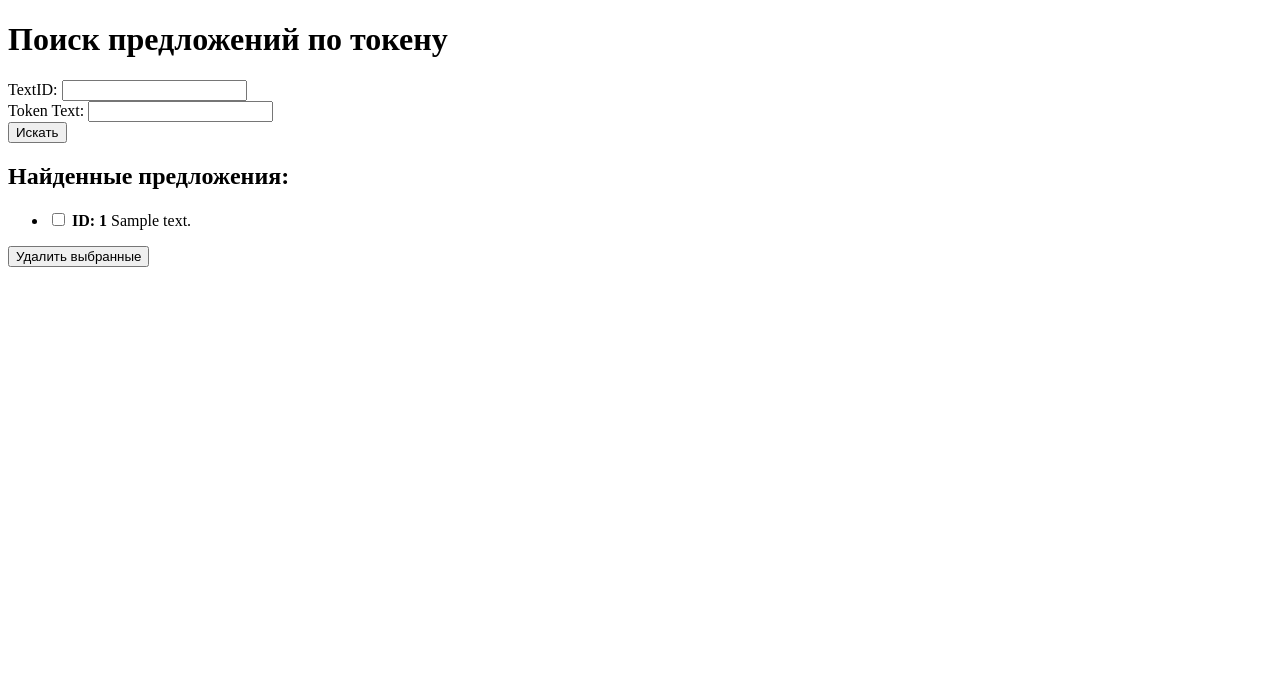
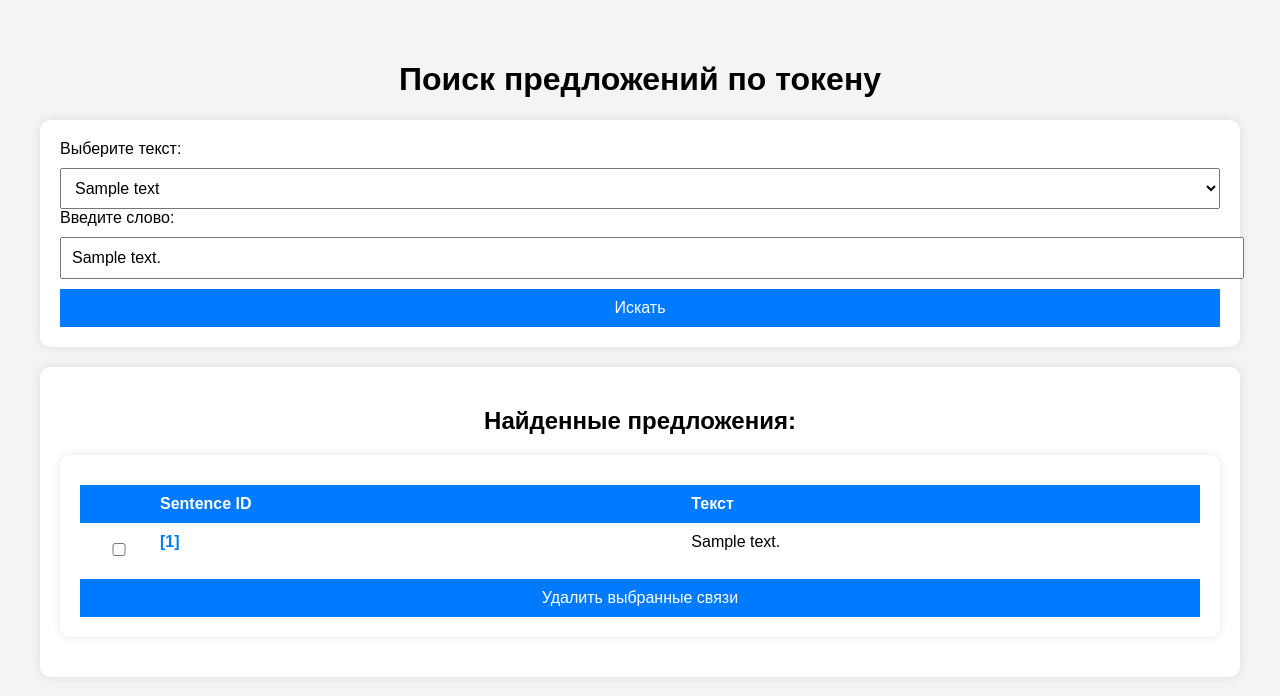
Before and after one commit to kagort/tolstoy-words-local, a Flask app: template templates/index.html in a window 1280 px wide. Shown: the top 696 px of the page. Run offline with Flask 3, Linux system fonts and the light colour scheme; the template is opened without the code that fills it: most values are stand-ins (such as "Sample title", 1, 10 or a date in 2020).

Commit message:
new Colones

```diff
--- a/script1.py
+++ b/script1.py
@@ -1,6 +1,7 @@
 from flask import Flask, render_template, request, redirect, url_for
 from sqlalchemy.orm import sessionmaker
 from project_db.db3_from_csv import *
+from project_db.model_3 import *
 
 app = Flask(__name__)
 
@@ -17,7 +18,7 @@ def search_sentences():
         # Получение токена
         token = session.query(TokenID).filter_by(TextID=text_id, Token_text=token_text).first()
         if not token:
-            return render_template('index.html', error="Токен не найден.")
+            return render_template('index0.html', error="Токен не найден.")
 
         # Получение предложений с вхождениями токена
         sentences = session.query(Sentences).filter(
@@ -38,13 +39,13 @@ def search_sentences():
             })
 
         return render_template(
-            'index.html',
+            'index0.html',
             sentences=highlighted_sentences,
             text_id=text_id,
             token_text=token_text
         )
 
-    return render_template('index.html')
+    return render_template('index0.html')
 
 @app.route('/delete', methods=['POST'])
 def delete_sentences():
--- a/templates/index.html
+++ b/templates/index.html
@@ -1,42 +1,132 @@
 <!DOCTYPE html>
-<html lang="en">
+<html lang="ru">
 <head>
     <meta charset="UTF-8">
     <meta name="viewport" content="width=device-width, initial-scale=1.0">
-    <title>Search Sentences</title>
+    <title>Поиск предложений по токену</title>
     <style>
         .highlight {
             background-color: yellow;
+            font-weight: bold;
+        }
+        body {
+            font-family: Arial, sans-serif;
+            margin: 20px;
+            padding: 20px;
+            background-color: #f4f4f4;
+        }
+        h1, h2 {
+            text-align: center;
+        }
+        form {
+            background: white;
+            padding: 20px;
+            border-radius: 10px;
+            box-shadow: 0 0 10px rgba(0, 0, 0, 0.1);
+            margin-bottom: 20px;
+        }
+        select, input, button {
+            display: block;
+            width: 100%;
+            margin-top: 10px;
+            padding: 10px;
+            font-size: 16px;
+        }
+        button {
+            background: #007bff;
+            color: white;
+            border: none;
+            cursor: pointer;
+        }
+        button:hover {
+            background: #0056b3;
+        }
+        .sentence-container {
+            background: white;
+            padding: 20px;
+            border-radius: 10px;
+            box-shadow: 0 0 10px rgba(0, 0, 0, 0.1);
+        }
+        table {
+            width: 100%;
+            border-collapse: collapse;
+            margin-top: 10px;
+        }
+        th, td {
+            padding: 10px;
+            text-align: left;
+            vertical-align: top;
+        }
+        th {
+            background: #007bff;
+            color: white;
+        }
+        tr:nth-child(even) {
+            background: #f9f9f9;
+        }
+        .checkbox-column {
+            width: 50px;
+        }
+        .sentence-id {
+            color: #007bff;
+            font-weight: bold;
+            white-space: nowrap;
         }
     </style>
 </head>
 <body>
+
     <h1>Поиск предложений по токену</h1>
-    <form method="POST">
-        <label for="text_id">TextID:</label>
-        <input type="text" id="text_id" name="text_id" required>
-        <br>
-        <label for="token_text">Token Text:</label>
-        <input type="text" id="token_text" name="token_text" required>
-        <br>
+
+    <form method="GET" action="/">
+        <label for="text_id">Выберите текст:</label>
+        <select name="text_id" id="text_id" required>
+            {% for text in text_titles %}
+                <option value="{{ text.TextID }}" {% if text_id == text.TextID|string %}selected{% endif %}>
+                    {{ text.TextTitle }}
+                </option>
+            {% endfor %}
+        </select>
+
+        <label for="token_text">Введите слово:</label>
+        <input type="text" id="token_text" name="token_text" value="{{ token_text or '' }}" required>
+
         <button type="submit">Искать</button>
     </form>
+
     {% if sentences %}
+        <div class="sentence-container">
             <h2>Найденные предложения:</h2>
             <form action="{{ url_for('delete_sentences') }}" method="POST">
-            <ul>
+                <input type="hidden" name="text_id" value="{{ text_id }}">
+                <input type="hidden" name="token_text" value="{{ token_text }}">
+
+                <table>
+                    <thead>
+                        <tr>
+                            <th class="checkbox-column"></th>
+                            <th>Sentence ID</th>
+                            <th>Текст</th>
+                        </tr>
+                    </thead>
+                    <tbody>
                         {% for sentence in sentences %}
-                    <li>
+                            <tr>
+                                <td class="checkbox-column">
                                     <input type="checkbox" name="selected_sentences" value="{{ sentence['id'] }}">
-                        <strong>ID: {{ sentence['id'] }}</strong>
-                        <span>{{ sentence['text'] | safe }}</span>
-                    </li>
+                                </td>
+                                <td class="sentence-id">[{{ sentence['id'] }}]</td>
+                                <td>{{ sentence['text'] | safe }}</td>
+                            </tr>
                         {% endfor %}
-            </ul>
-            <button type="submit">Удалить выбранные</button>
+                    </tbody>
+                </table>
+                <button type="submit">Удалить выбранные связи</button>
             </form>
+        </div>
     {% elif error %}
-        <p style="color: red;">{{ error }}</p>
+        <p style="color: red; text-align: center;">{{ error }}</p>
     {% endif %}
+
 </body>
 </html>
--- a/test6.1.py
+++ b/test6.1.py
@@ -6,7 +6,7 @@ from tqdm import tqdm
 from sqlalchemy.orm import sessionmaker
 from pymorphy3 import MorphAnalyzer
 from nltk.tokenize import sent_tokenize
-from project_db.db3_from_csv import *  # Импортируем обновленную схему базы данных
+from project_db.model_3 import * # Импортируем обновленную схему базы данных
 import string  # Для работы с пунктуацией
 
 import logging
@@ -153,6 +153,7 @@ for pos, words in pos_data.items():
                 TokenID=token_id
             )
             session.add(word_entry)
+            session.flush()
 
         # Добавление связей с предложениями
         for sentence_id in sentence_ids:
@@ -163,6 +164,7 @@ for pos, words in pos_data.items():
             )
             session.add(row)
 
+
 try:
     session.commit()
 except Exception as e:
```
Also changed, not shown: project_db/db3_from_csv.py (+0 -47 lines), project_db/model_3.py (added, +49 -0 lines), script2.py (added, +98 -0 lines), templates/index0.html (added, +42 -0 lines). Lines whose indentation alone changed are shown as unchanged.
